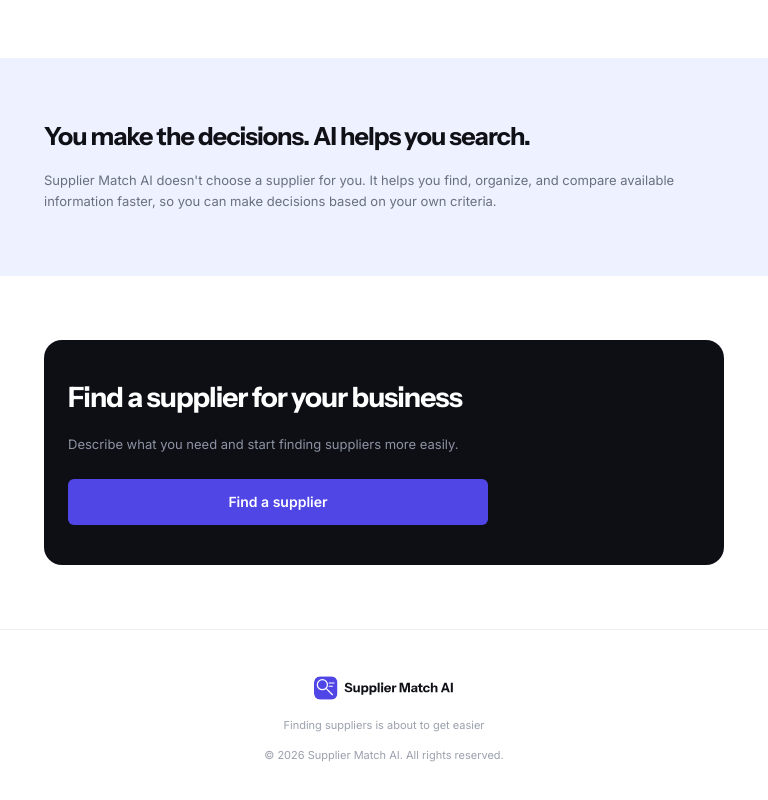
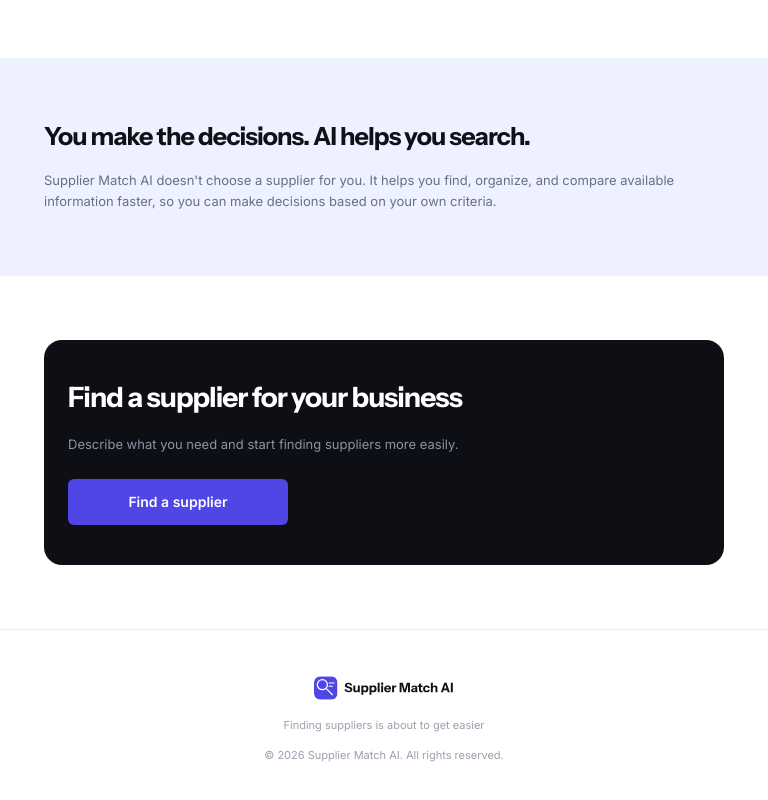
Before and after one commit to zaiarnaolha/Supplier-Match-AI, a React (Vite) app: page / in a window 768 px wide. Shown: the part 2944-3744 px from the top of the page. Built offline with nearby package versions, Linux system fonts and the light colour scheme.

Commit message:
Update Sections.module.css

```diff
--- a/src/sections/Sections.module.css
+++ b/src/sections/Sections.module.css
@@ -52,5 +52,10 @@
   margin:0 0 var(--spacing-10);
 }.intro{padding-block:var(--spacing-16)}.intro p{margin-top:var(--spacing-5)}.features h2,.faq h2{margin-bottom:var(--spacing-8)}.featureList{gap:var(--spacing-3)}.howHeader{margin-bottom:var(--spacing-6)}.stepGrid{display:grid;grid-template-columns:1fr;grid-template-rows:none;grid-auto-flow:row;gap:var(--spacing-3)}.trust p{margin-top:var(--spacing-5)}.ctaSection{padding:var(--spacing-16) 0}.cta{padding:var(--spacing-10) var(--spacing-6)}.cta h2{font-size:28px}.cta button{
   width:100%;
-  max-width:420px;
 }.footerInner{display:flex;min-height:176px;flex-direction:column;justify-content:center;gap:var(--spacing-4);text-align:center}.footer img{width:140px}.footer p:last-child{text-align:center}}
+@media (min-width:481px) and (max-width:900px){
+  .cta button{
+    width:auto;
+    min-width:220px;
+  }
+}
```
